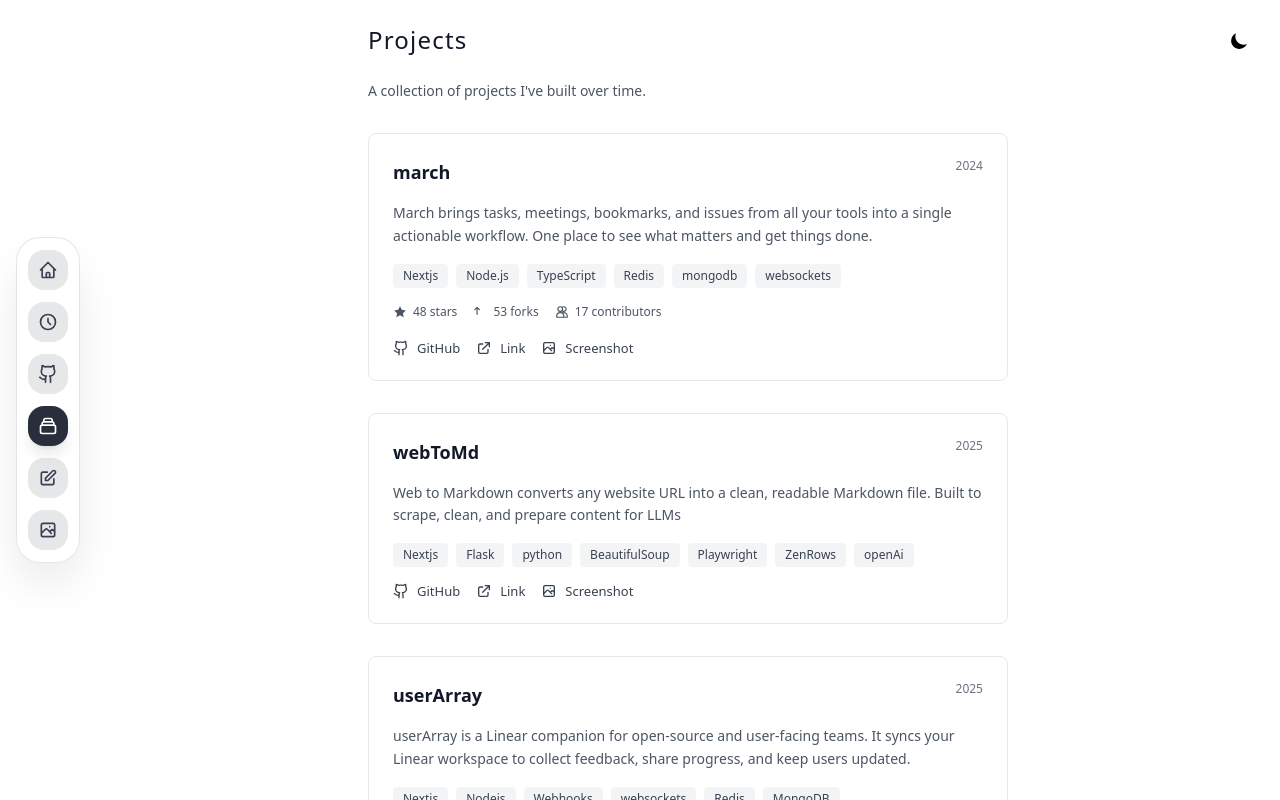
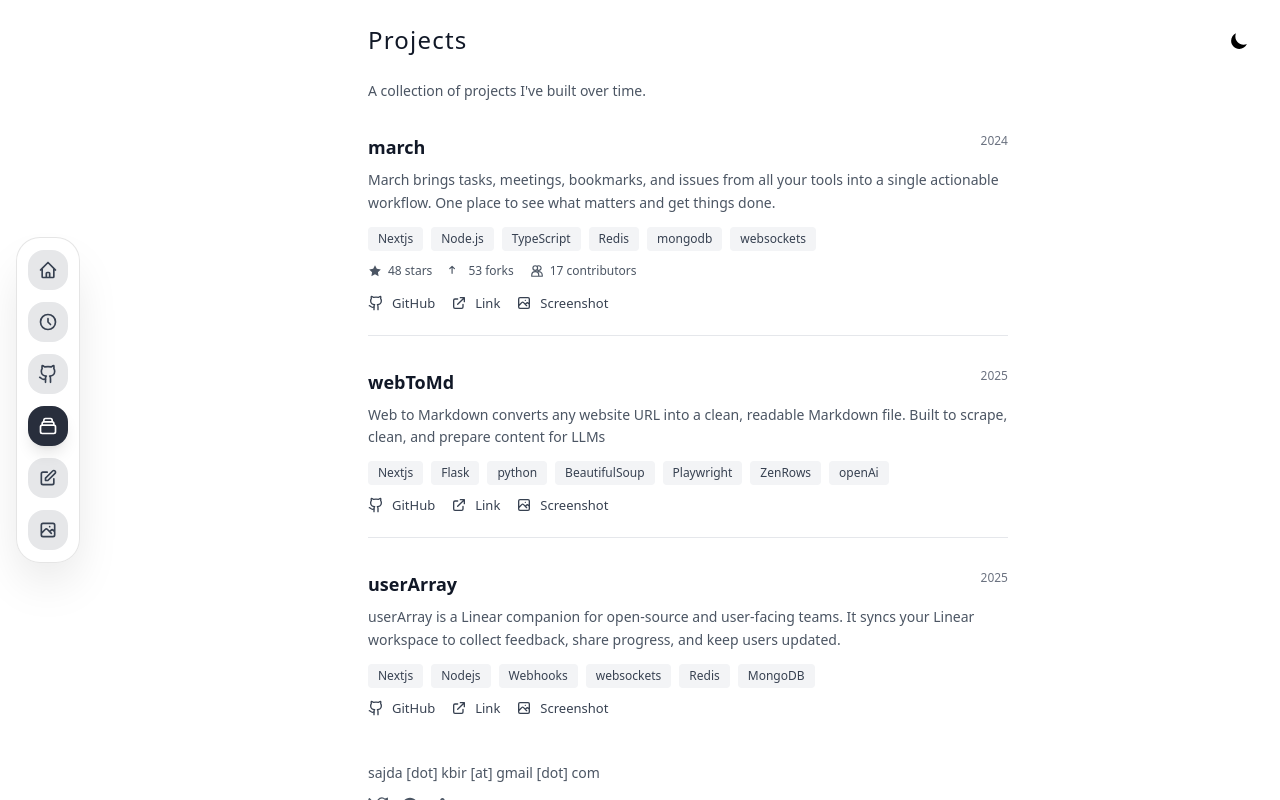
Before and after one commit to sajdakabir/saju, a Next.js app: page /projects in a window 1280 px wide. Built offline with nearby package versions, Linux system fonts and the light colour scheme.

Commit message:
feat: update project card styles for improved layout and spacing

```diff
--- a/src/app/projects/page.tsx
+++ b/src/app/projects/page.tsx
@@ -173,10 +173,10 @@ export default function Projects() {
                   projects.map((project, index) => (
                     <div
                       key={index}
-                      className="border border-gray-200 dark:border-gray-700 rounded-lg p-4 sm:p-6 hover:border-gray-300 dark:hover:border-gray-600 transition-colors"
+                      className="border-b border-gray-200 dark:border-gray-700 pb-5 sm:pb-6 last:border-b-0"
                     >
                       {/* Header with Title and Date */}
-                      <div className="flex flex-col sm:flex-row sm:items-start sm:justify-between mb-3 sm:mb-4 gap-2 sm:gap-0">
+                      <div className="flex flex-col sm:flex-row sm:items-start sm:justify-between mb-2 gap-1 sm:gap-0">
                         <h3 className="text-base sm:text-lg font-semibold text-gray-900 dark:text-gray-100 flex-1">
                           {project.githubUrl ? (
                             <Link
@@ -197,12 +197,12 @@ export default function Projects() {
                       </div>
 
                       {/* Description */}
-                      <p className="text-[13px] sm:text-[14px] leading-relaxed text-gray-600 dark:text-gray-400 mb-3 sm:mb-4">
+                      <p className="text-[13px] sm:text-[14px] leading-relaxed text-gray-600 dark:text-gray-400 mb-3">
                         {project.description}
                       </p>
 
                       {/* Tech Stack */}
-                      <div className="mb-3 sm:mb-4 flex flex-wrap gap-1.5 sm:gap-2">
+                      <div className="mb-3 flex flex-wrap gap-1.5 sm:gap-2">
                         {project.techStack.map((tech, techIndex) => (
                           <span
                             key={techIndex}
@@ -215,7 +215,7 @@ export default function Projects() {
 
                       {/* GitHub Stats */}
                       {project.githubStats && (
-                        <div className="mb-4 sm:mb-5 flex flex-wrap gap-3 sm:gap-4 text-[10px] sm:text-xs text-gray-600 dark:text-gray-400">
+                        <div className="mb-4 flex flex-wrap gap-3 sm:gap-4 text-[10px] sm:text-xs text-gray-600 dark:text-gray-400">
                           {project.githubStats.stars !== undefined && (
                             <div className="flex items-center gap-1 sm:gap-1.5">
                               <svg className="w-3 h-3 sm:w-3.5 sm:h-3.5" fill="currentColor" viewBox="0 0 24 24">
```
